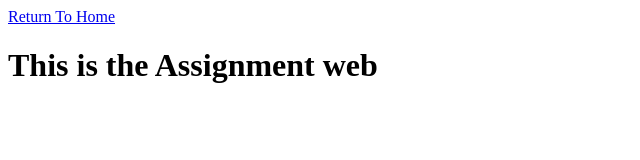
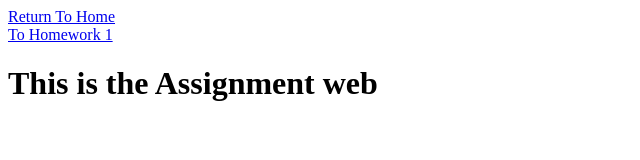
Before and after one commit to NKLucas/CS5610Spring2016, a website: page public/Assignment/index.html in a window 1280 px wide. Shown: the whole page, without its empty margins (0-640 px from the left). Drawn offline with Linux system fonts and the light colour scheme.

Commit message:
add link to hw1

```diff
--- a/public/Assignment/index.html
+++ b/public/Assignment/index.html
@@ -9,6 +9,9 @@
 <body>
 
 <a href="../index.html"> Return To Home</a>
+<br>
+<a href="home.html"> To Homework 1</a>
+
 <h1> This is the Assignment web</h1>
 </body>
 </html>
```
